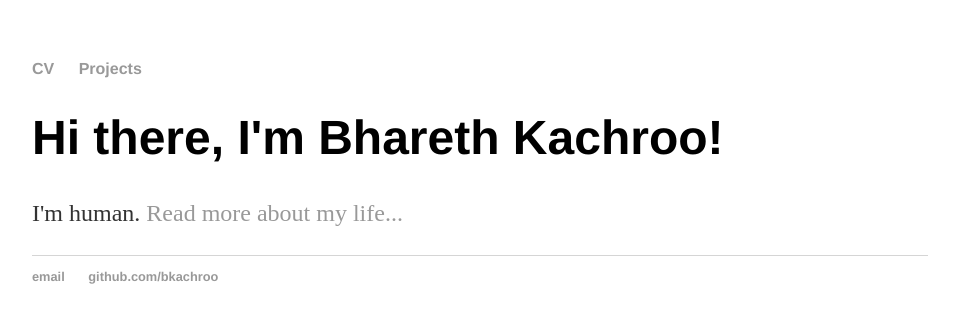
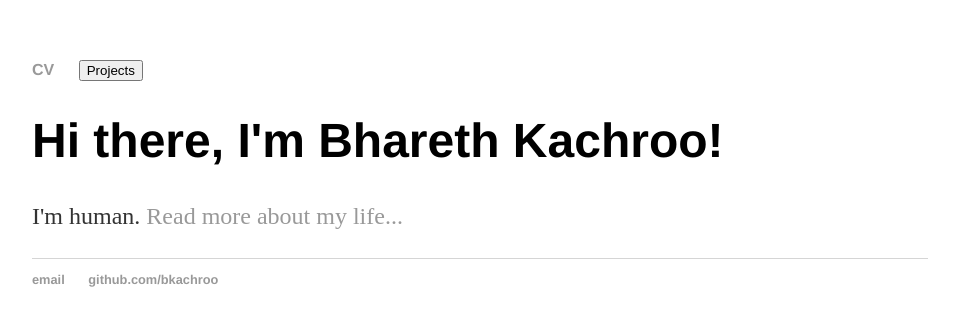
Before and after one commit to bkachroo/bkachroo.github.io, a Jekyll site: the page built from index.html, in a window 1280 px wide. Shown: the top 326 px of the page, without its empty margins (160-1119 px from the left). Built offline with Jekyll 4.4.1, drawn with Linux system fonts in a browser that asks for light colours.

Commit message:
Update default.html
Changed dropdown link to button

```diff
--- a/_layouts/default.html
+++ b/_layouts/default.html
@@ -9,7 +9,7 @@
 		<nav>
     		<ul>
         		<li><a href="/cv">CV</a></li>
-			<li><div class="dropdown"><a href="/projects">Projects</a>
+			<li><div class="dropdown"><button class="dropdown-btn">Projects</button>
 				<div class="dropdown-content">
 				<a href="/projects/idea-mix/Mixing.html"> idea-mix</a>
 				</div>
```
